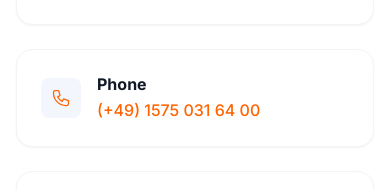
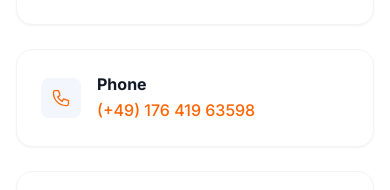
Before and after one commit to Muhammed4989/beinmeditech, a Next.js app: page /contact in a window 390 px wide. Shown: the part 843-1033 px from the top of the page. Built offline with nearby package versions, Linux system fonts and the light colour scheme.

Commit message:
Update contact phone number in page.tsx

```diff
--- a/app/contact/page.tsx
+++ b/app/contact/page.tsx
@@ -17,7 +17,7 @@ const contactSchema = {
   mainEntity: {
     '@type': 'Organization',
     name: 'beIN Meditech',
-    telephone: '+4915750316400',
+    telephone: '+4917641963598',
     email: 'info@beinmeditech.com',
     address: [
       {
@@ -109,8 +109,8 @@ export default function ContactPage() {
                     </div>
                     <div>
                       <h3 className="font-bold text-gray-900 mb-1">Phone</h3>
-                      <a href="tel:+4915750316400" className="text-orange hover:text-orange-600 font-medium">
-                        (+49) 1575 031 64 00
+                      <a href="tel:+4917641963598" className="text-orange hover:text-orange-600 font-medium">
+                        (+49) 176 419 63598
                       </a>
                     </div>
                   </div>
```
